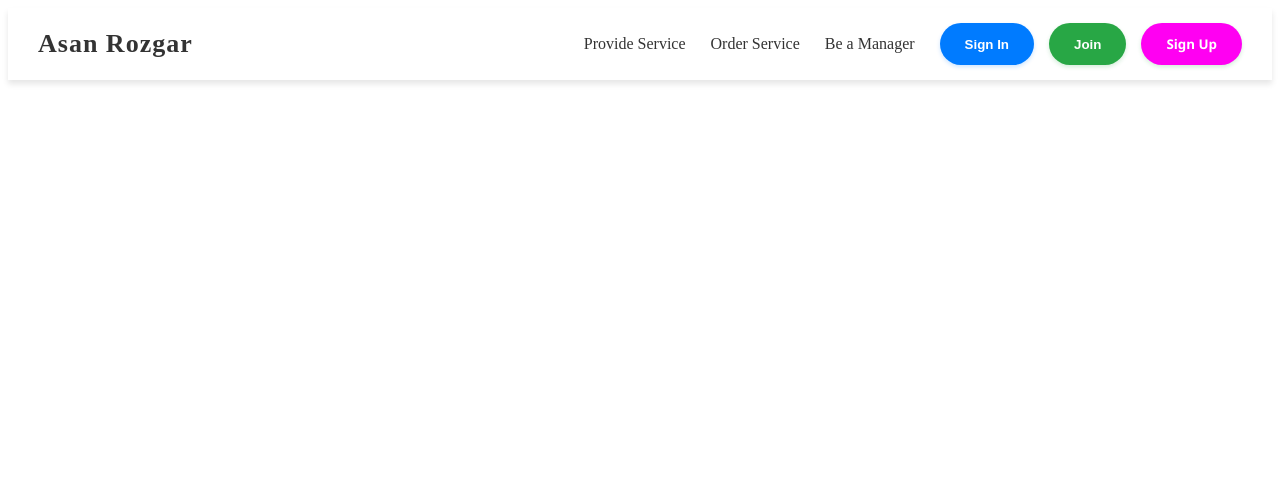
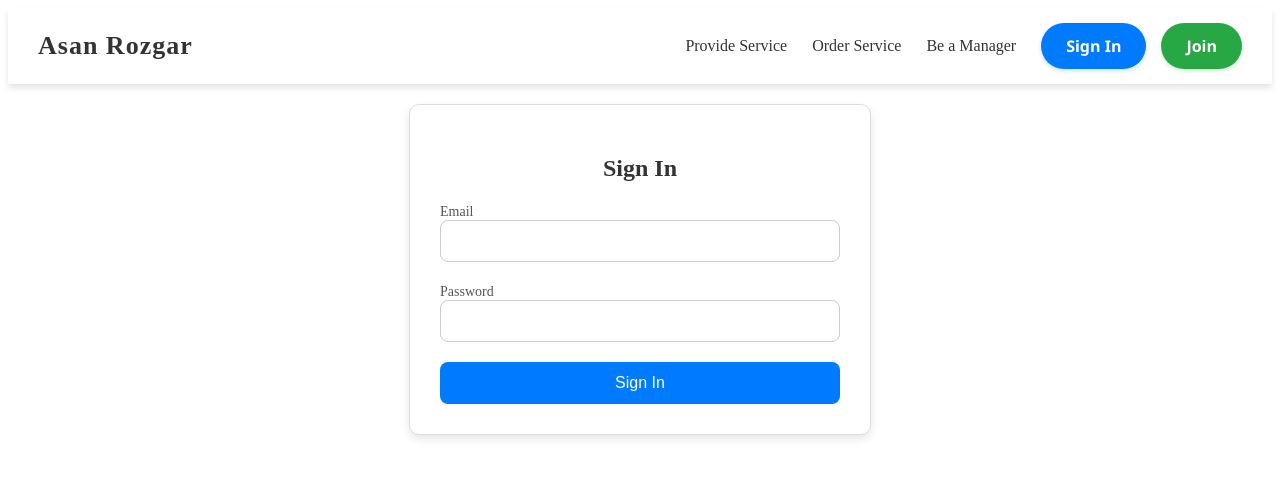
Before and after one commit to awais1019/Asan-Amdan, a React (Create React App) app in the folder client/: page /SignIn in a window 1280 px wide. Shown: the top 478 px of the page. Built offline with nearby package versions, Linux system fonts and the light colour scheme.

Commit message:
made sign in

```diff
--- a/client/src/App.jsx
+++ b/client/src/App.jsx
@@ -1,10 +1,11 @@
 import React from 'react';
 import { Routes, Route } from 'react-router-dom';
 import Navbar from './components/NavbarComponents/Navbar';
-import HomePage from './pages/HomePage';
+import HomePage from './Pages/HomePage';
 import { links } from './data/links';
 import { buttons } from './data/links';
 import SignUp from './components/AuthenticationComponents/UserSignUp';
+import SignIn from './components/AuthenticationComponents/UserSignIn';
 
 const App = () => {
   return (
@@ -21,6 +22,7 @@ const App = () => {
       <Routes>
         <Route path="/" element={<HomePage />} />
         <Route path="/SignUp" element={<SignUp />} />
+        <Route path="/SignIn" element={<SignIn />} />
       </Routes>
     </>
   );
--- a/client/src/Pages/HomePage.jsx
+++ b/client/src/Pages/HomePage.jsx
@@ -1,6 +1,6 @@
 import React from 'react';
-import SliderContainer from '../Components/HomeComponents/SliderContainer';
-import GigList from '../Components/GigComponents/GigList';
+import SliderContainer from '../components/HomeComponents/SliderContainer';
+import GigList from '../components/GigComponents/GigList';
 import { gigs } from '../data/gigs';
 import { slides } from '../data/slides';
 
--- /dev/null
+++ b/client/src/components/AuthenticationComponents/UserSignIn.jsx
@@ -0,0 +1,62 @@
+import React, { useState } from "react";
+import axios from "axios"; // Make sure axios is installed
+import "../styles/Authentication/UserSignIn.css";
+const SignIn = () => {
+    const [email, setEmail] = useState("");
+    const [password, setPassword] = useState("");
+    const [errorMessage, setErrorMessage] = useState("");
+
+    const handleSubmit = async (e) => {
+        e.preventDefault();
+
+        try {
+            const response = await axios.post("http://localhost:4000/api/v1/auth/login", { email, password });
+            if (response.data.success) {
+                // Store token in localStorage or cookie (depending on your authentication flow)
+                localStorage.setItem("authToken", response.data.token);
+                // Redirect to dashboard or another protected page
+                window.location.href = "/"; // Example redirect
+            }
+        } catch (error) {
+            if (error.response && error.response.data) {
+                setErrorMessage(error.response.data.msg);
+            } else {
+                setErrorMessage("An error occurred, please try again.");
+            }
+        }
+    };
+
+    return (
+        <div className="sign-in-container">
+            <h2>Sign In</h2>
+            {errorMessage && <p className="error-message">{errorMessage}</p>}
+            <form onSubmit={handleSubmit}>
+                <div>
+                    <label htmlFor="email">Email</label>
+                    <input
+                        type="email"
+                        id="email"
+                        name="email"
+                        value={email}
+                        onChange={(e) => setEmail(e.target.value)}
+                        required
+                    />
+                </div>
+                <div>
+                    <label htmlFor="password">Password</label>
+                    <input
+                        type="password"
+                        id="password"
+                        name="password"
+                        value={password}
+                        onChange={(e) => setPassword(e.target.value)}
+                        required
+                    />
+                </div>
+                <button type="submit">Sign In</button>
+            </form>
+        </div>
+    );
+};
+
+export default SignIn;
--- /dev/null
+++ b/client/src/components/styles/Authentication/UserSignIn.css
@@ -0,0 +1,69 @@
+/* sign-in.css */
+.sign-in-container {
+    width: 100%;
+    max-width: 400px;
+    margin: auto;
+    margin-top: 20px;
+    padding: 30px;
+    border: 1px solid #ddd;
+    border-radius: 10px;
+    background-color: #fff;
+    box-shadow: 0 4px 8px rgba(0, 0, 0, 0.1);
+}
+
+h2 {
+    text-align: center;
+    font-size: 24px;
+    color: #333;
+    margin-bottom: 20px;
+}
+
+form {
+    display: flex;
+    flex-direction: column;
+    gap: 20px; /* Adds spacing between form elements */
+}
+
+label {
+    font-size: 14px;
+    font-weight: 500;
+    color: #555;
+    margin-bottom: 5px;
+}
+
+input {
+    padding: 12px;
+    font-size: 14px;
+    border: 1px solid #ccc;
+    border-radius: 8px;
+    width: 100%;
+    box-sizing: border-box; /* Ensures padding does not affect width */
+    transition: border 0.3s ease;
+}
+
+input:focus {
+    border-color: #007bff;
+    outline: none;
+}
+
+button {
+    padding: 12px;
+    font-size: 16px;
+    background-color: #007bff;
+    color: #fff;
+    border: none;
+    border-radius: 8px;
+    cursor: pointer;
+    transition: background-color 0.3s ease;
+}
+
+button:hover {
+    background-color: #0056b3;
+}
+
+.error-message {
+    color: red;
+    font-size: 14px;
+    text-align: center;
+    margin-bottom: 10px;
+}
--- a/client/src/components/styles/Navbar.css
+++ b/client/src/components/styles/Navbar.css
@@ -65,6 +65,8 @@
     cursor: pointer;
     font-weight: bold;
     transition: all 0.3s ease;
+    text-decoration: none;
+    font-family: 'Segoe UI', Tahoma, Geneva, Verdana, sans-serif
 }
 
 .btn-primary {
@@ -88,16 +90,3 @@
     background-color: #218838;
     transform: translateY(-2px);
 }
-.btn-sign-up {
-    font-size: smaller;
-    background-color: #ff00f2;
-    color: #ffffff;
-    box-shadow: 0 2px 4px rgba(40, 167, 69, 0.2);
-    text-decoration: none;
-    font-family: 'Segoe UI', Tahoma, Geneva, Verdana, sans-serif
-}
-
-.btn-sign-up:hover {
-    background-color: #ff2fd2;
-    transform: translateY(-2px);
-}
--- a/client/src/data/links.js
+++ b/client/src/data/links.js
@@ -5,7 +5,6 @@ export const links = [
   ];
 
   export const buttons = [
-    { text: "Sign In", className: "btn-primary", onClick: () => console.log("Sign In clicked") },
-    { text: "Join", className: "btn-success", onClick: () => console.log("Join clicked") },
-    { text: "Sign Up", className: "btn-sign-up", to: "/signup" },
+    { text: "Sign In", className: "btn-primary",to: "/signin", onClick: () => console.log("Sign In clicked") },
+    { text: "Join", className: "btn-success", to: "/signup", onClick: () => console.log("Join clicked") },
   ];
```
